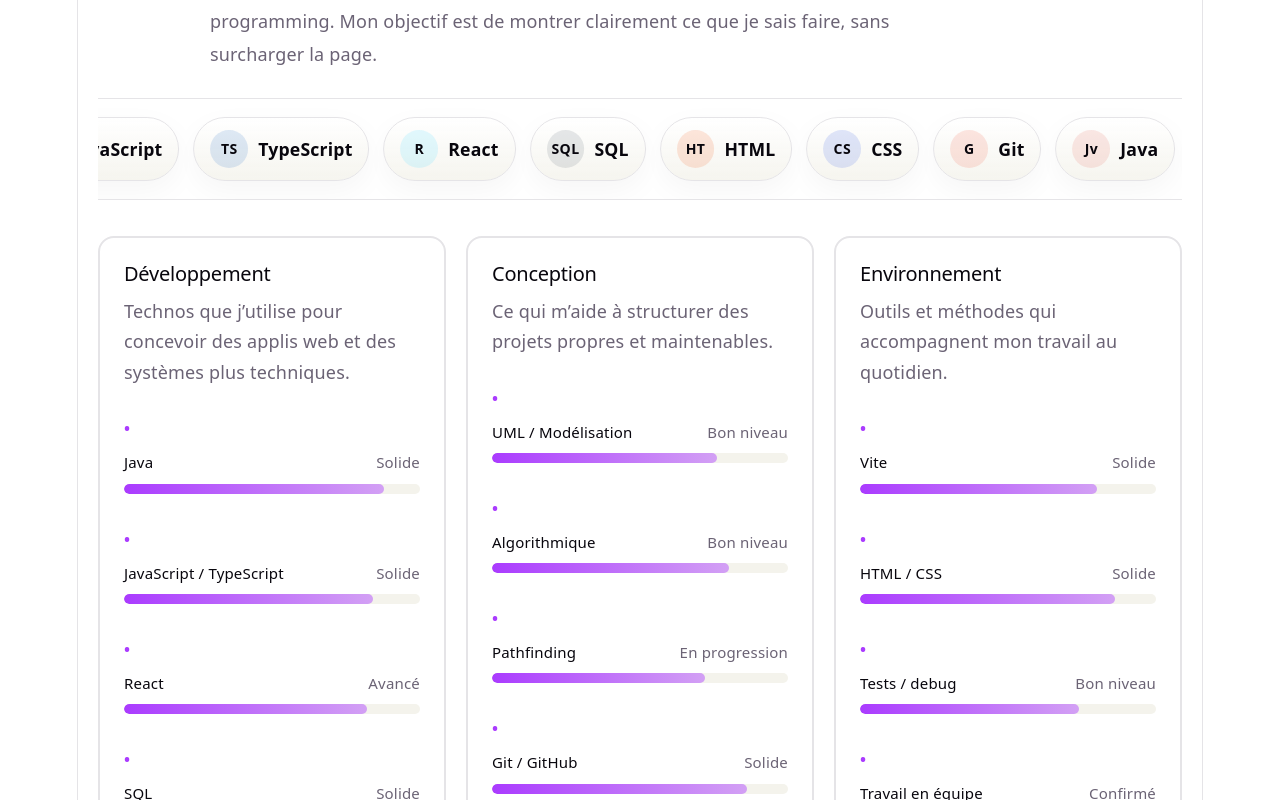
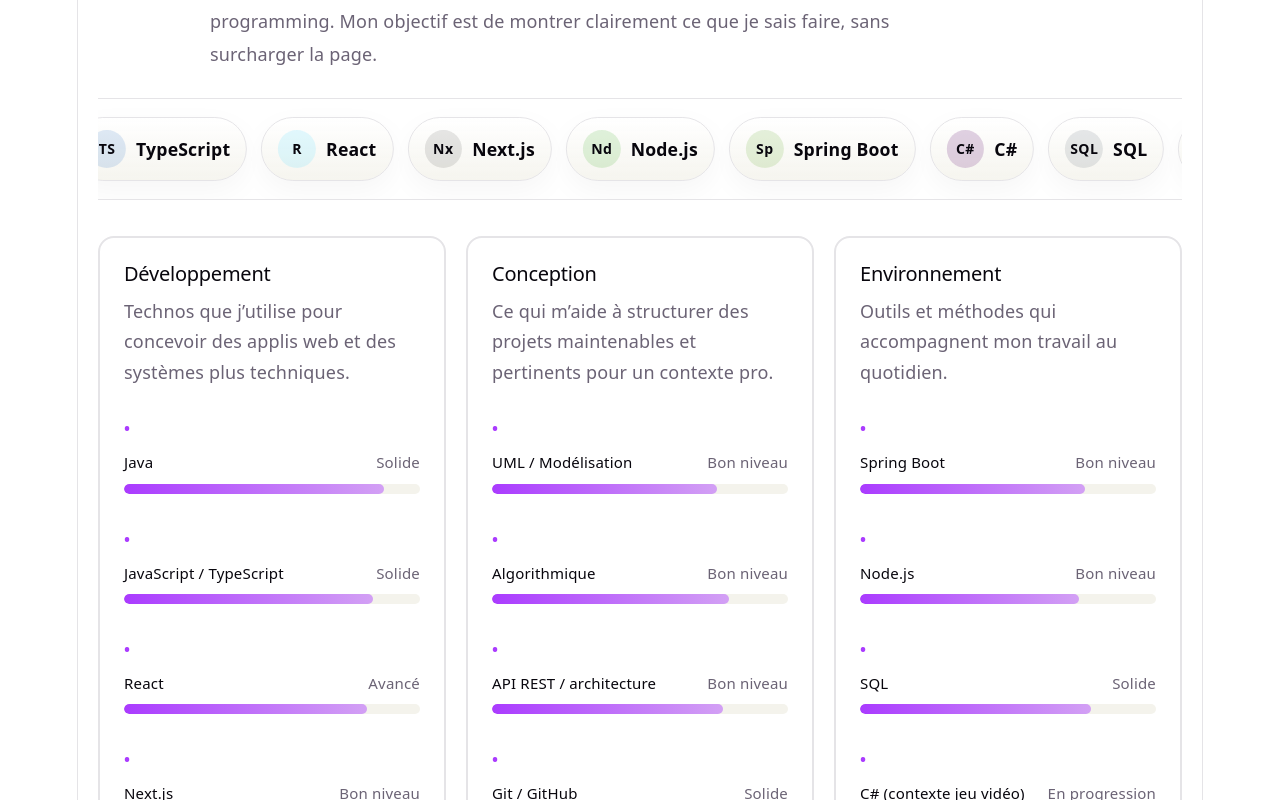
Before and after one commit to KezrOwO/portfolio-fin-iut, a React (Vite) app in the folder portfolio-fin-iut/: page /#/presentation in a window 1280 px wide. Shown: the part 400-1200 px from the top of the page. Built offline with nearby package versions, Linux system fonts and the light colour scheme.

Commit message:
modif hardskil section

```diff
--- a/portfolio-fin-iut/src/App.css
+++ b/portfolio-fin-iut/src/App.css
@@ -370,6 +370,26 @@
   color: var(--text-h);
 }
 
+.tone-next .tech-pill__mark {
+  background: rgba(17, 17, 17, 0.1);
+  color: var(--text-h);
+}
+
+.tone-node .tech-pill__mark {
+  background: rgba(83, 180, 63, 0.18);
+  color: var(--text-h);
+}
+
+.tone-spring .tech-pill__mark {
+  background: rgba(109, 179, 63, 0.18);
+  color: var(--text-h);
+}
+
+.tone-csharp .tech-pill__mark {
+  background: rgba(104, 33, 122, 0.2);
+  color: var(--text-h);
+}
+
 .skills-grid {
   display: grid;
   grid-template-columns: repeat(3, minmax(0, 1fr));
--- a/portfolio-fin-iut/src/pages/Presentation.tsx
+++ b/portfolio-fin-iut/src/pages/Presentation.tsx
@@ -24,16 +24,16 @@ const skillGroups: SkillGroup[] = [
             { label: 'Java', level: 'Solide', value: 88 },
             { label: 'JavaScript / TypeScript', level: 'Solide', value: 84 },
             { label: 'React', level: 'Avancé', value: 82 },
-            { label: 'SQL', level: 'Solide', value: 78 },
+            { label: 'Next.js', level: 'Bon niveau', value: 74 },
         ],
     },
     {
         title: 'Conception',
-        description: 'Ce qui m’aide à structurer des projets propres et maintenables.',
+        description: 'Ce qui m’aide à structurer des projets maintenables et pertinents pour un contexte pro.',
         items: [
             { label: 'UML / Modélisation', level: 'Bon niveau', value: 76 },
             { label: 'Algorithmique', level: 'Bon niveau', value: 80 },
-            { label: 'Pathfinding', level: 'En progression', value: 72 },
+            { label: 'API REST / architecture', level: 'Bon niveau', value: 78 },
             { label: 'Git / GitHub', level: 'Solide', value: 86 },
         ],
     },
@@ -41,10 +41,10 @@ const skillGroups: SkillGroup[] = [
         title: 'Environnement',
         description: 'Outils et méthodes qui accompagnent mon travail au quotidien.',
         items: [
-            { label: 'Vite', level: 'Solide', value: 80 },
-            { label: 'HTML / CSS', level: 'Solide', value: 86 },
-            { label: 'Tests / debug', level: 'Bon niveau', value: 74 },
-            { label: 'Travail en équipe', level: 'Confirmé', value: 90 },
+            { label: 'Spring Boot', level: 'Bon niveau', value: 76 },
+            { label: 'Node.js', level: 'Bon niveau', value: 74 },
+            { label: 'SQL', level: 'Solide', value: 78 },
+            { label: 'C# (contexte jeu vidéo)', level: 'En progression', value: 68 },
         ],
     },
 ]
@@ -54,6 +54,10 @@ const featuredTechs: TechBadge[] = [
     { label: 'JavaScript', tone: 'tone-js', short: 'JS' },
     { label: 'TypeScript', tone: 'tone-ts', short: 'TS' },
     { label: 'React', tone: 'tone-react', short: 'R' },
+    { label: 'Next.js', tone: 'tone-next', short: 'Nx' },
+    { label: 'Node.js', tone: 'tone-node', short: 'Nd' },
+    { label: 'Spring Boot', tone: 'tone-spring', short: 'Sp' },
+    { label: 'C#', tone: 'tone-csharp', short: 'C#' },
     { label: 'SQL', tone: 'tone-sql', short: 'SQL' },
     { label: 'HTML', tone: 'tone-html', short: 'HT' },
     { label: 'CSS', tone: 'tone-css', short: 'CS' },
```
